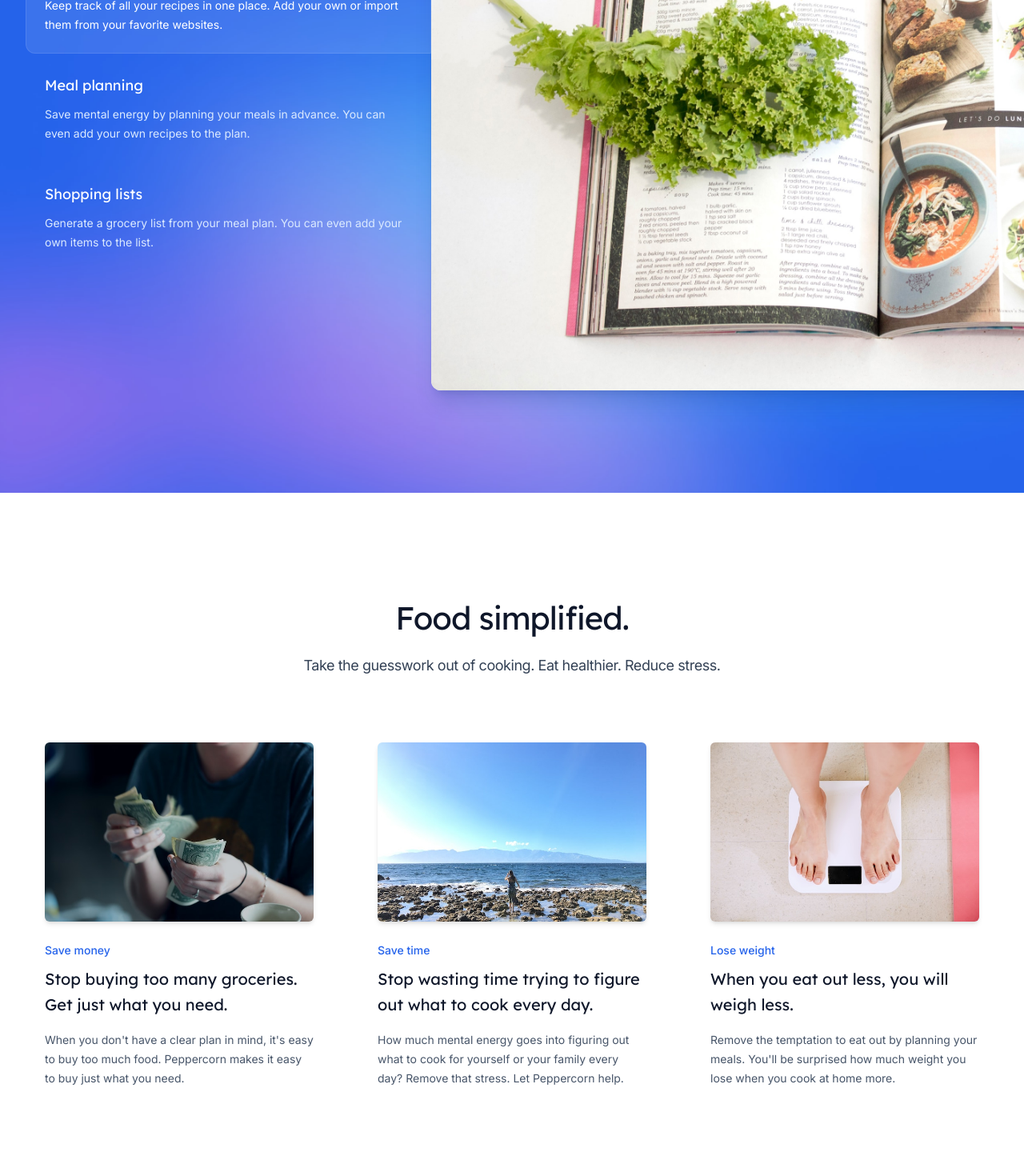
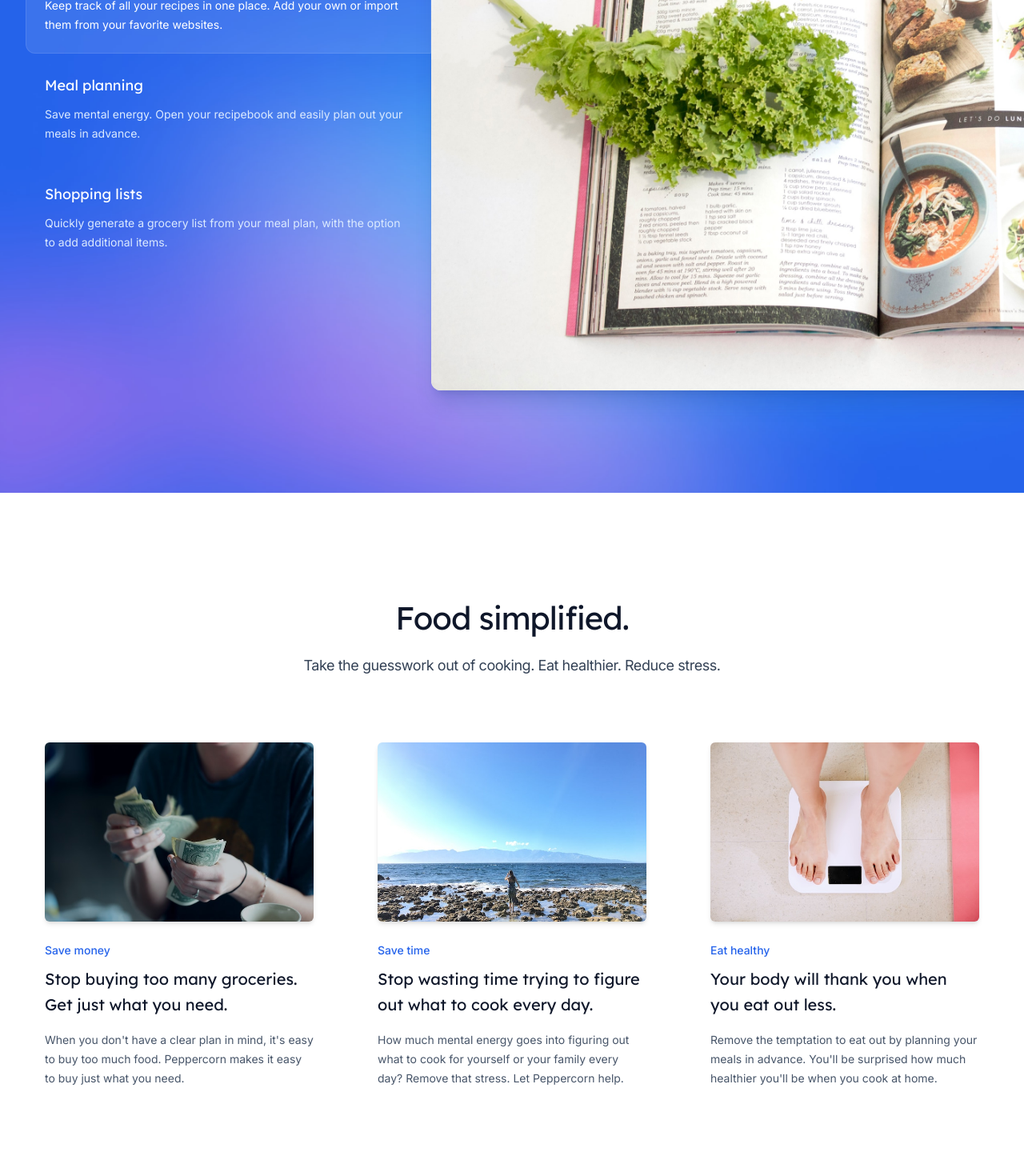
Before and after one commit to khaosophy/peppercorn, a Next.js app: page / in a window 1280 px wide. Shown: the part 1200-2670 px from the top of the page at 80% size. Built offline with nearby package versions, Linux system fonts and the light colour scheme.

Commit message:
copy updates

```diff
--- a/src/components/PrimaryFeatures.jsx
+++ b/src/components/PrimaryFeatures.jsx
@@ -21,13 +21,13 @@ const features = [
   {
     title: 'Meal planning',
     description:
-      "Save mental energy by planning your meals in advance. You can even add your own recipes to the plan.",
+      "Save mental energy. Open your recipebook and easily plan out your meals in advance.",
     image: featureMealPlan,
   },
   {
     title: 'Shopping lists',
     description:
-      "Generate a grocery list from your meal plan. You can even add your own items to the list.",
+      "Quickly generate a grocery list from your meal plan, with the option to add additional items.",
     image: featureShoppingList,
   },
 ]
--- a/src/components/SecondaryFeatures.jsx
+++ b/src/components/SecondaryFeatures.jsx
@@ -24,11 +24,11 @@ const features = [
     image: featureSaveTime,
   },
   {
-    name: 'Lose weight',
+    name: 'Eat healthy',
     summary:
-      'When you eat out less, you will weigh less.',
+      'Your body will thank you when you eat out less.',
     description:
-      'Remove the temptation to eat out by planning your meals. You\'ll be surprised how much weight you lose when you cook at home more.',
+      'Remove the temptation to eat out by planning your meals in advance. You\'ll be surprised how much healthier you\'ll be when you cook at home.',
     image: featureLoseWeight,
   },
 ]
```
